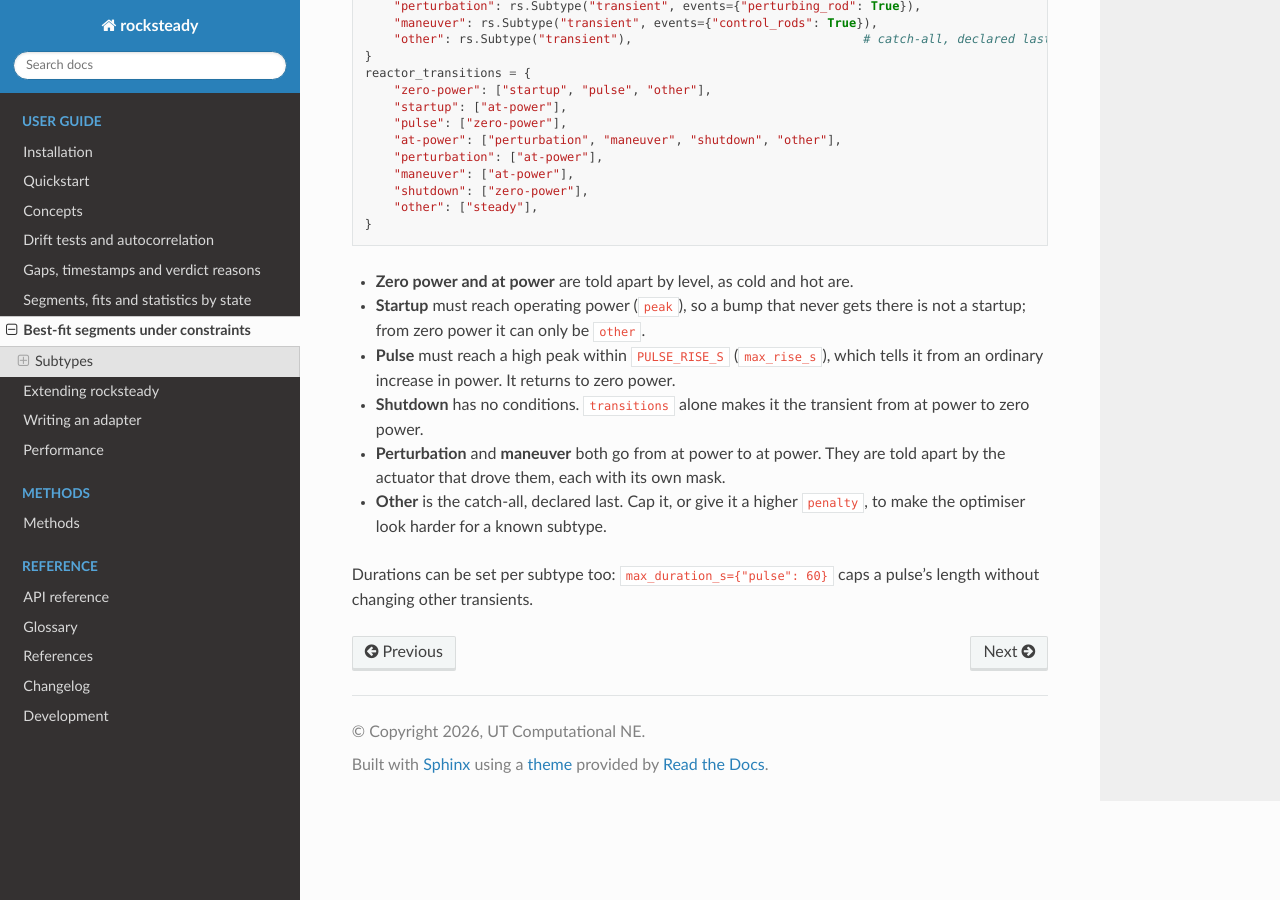
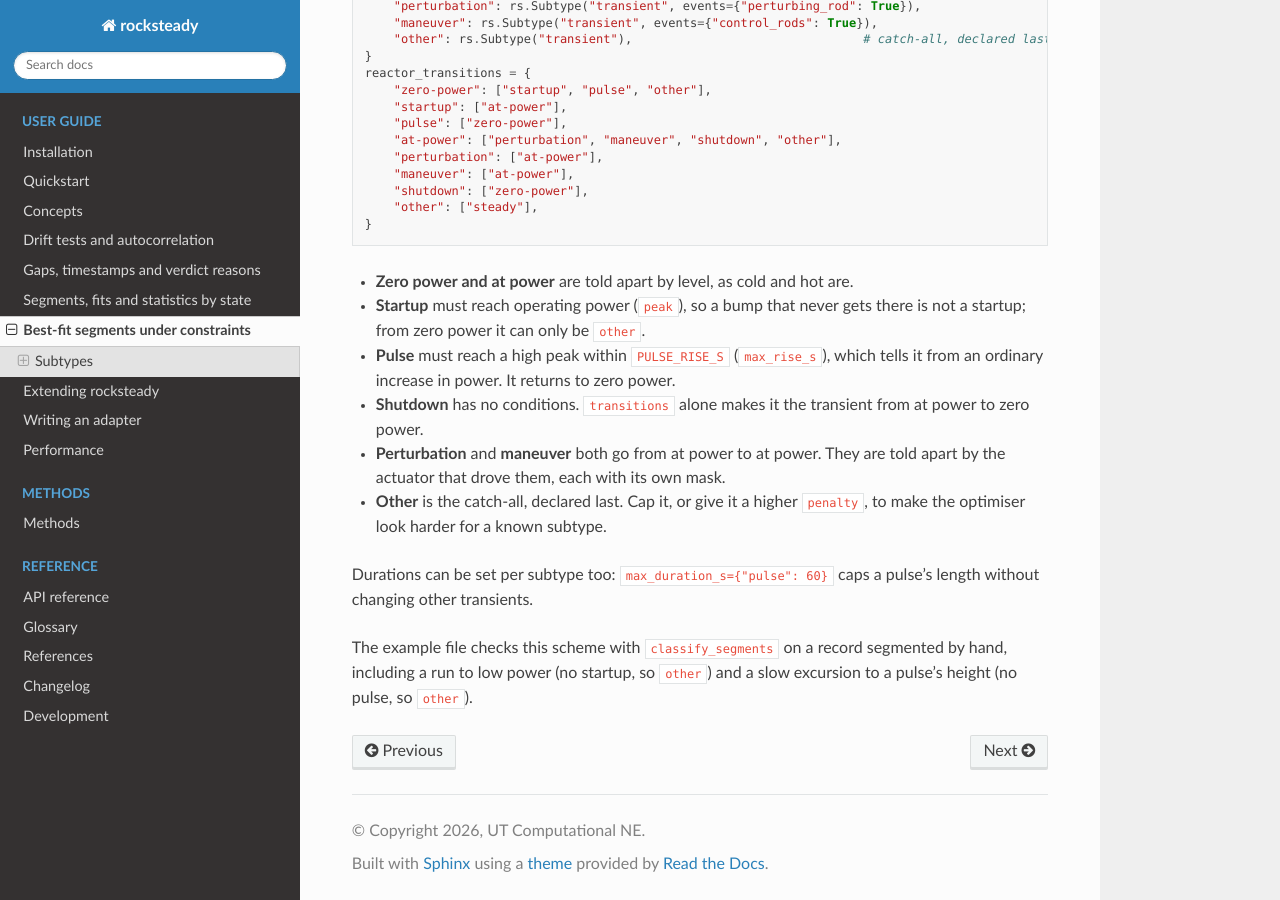
Before and after one commit to UT-Computational-NE/rocksteady, a Sphinx documentation site: the page built from docs/source/guide/optimal.md, in a window 1280 px wide and 900 px high, scrolled down 7287 px. Built offline with Sphinx 7.4.7 and the Read the Docs theme 3.1.0, drawn with Linux system fonts in a browser that asks for light colours.

Commit message:
Reactor sketch: a low-power run and a slow excursion pin peak and rise (#67)
The hand-made reactor record gains a run to 5 % (no startup, since its
peak stays under operating power) and a slow rise to a pulse's height (no
pulse, since it rises too slowly); both come out as the catch-all. A
mutant dropping the startup's peak or the pulse's max_rise_s now fails
the docs-example test.

Co-Authored-By: Claude Opus 5.5 <noreply@anthropic.com>

```diff
--- a/docs/source/examples/subtypes.py
+++ b/docs/source/examples/subtypes.py
@@ -120,8 +120,11 @@ reactor_transitions = {
 
 
 def reactor_record():
-    """One second per sample: a startup, a maneuver, a perturbation, a shutdown and a pulse, by hand."""
-    seconds = np.arange(3300.0)
+    """
+    One second per sample, segmented by hand: a startup, a maneuver, a perturbation, a shutdown and a pulse;
+    then a run to low power, which is no startup, and a slow excursion to a pulse's height, which is no pulse.
+    """
+    seconds = np.arange(4500.0)
     power = np.full(len(seconds), 0.01)
     power[300:600] = 50.0 * (1 - np.exp(-(seconds[300:600] - 300) / 60))
     power[600:1200] = 50.0
@@ -130,10 +133,14 @@ def reactor_record():
     power[1800:1830] -= 5.0 * np.sin(np.pi * (seconds[1800:1830] - 1800) / 30)
     power[2400:2700] = 80.0 * np.exp(-(seconds[2400:2700] - 2400) / 40)
     power[3001:3060] = 2000.0 * np.exp(-(seconds[3001:3060] - 3001) / 5)
-    cuts = [0, 300, 600, 1200, 1300, 1800, 1830, 2400, 2700, 3000, 3060, 3300]
-    states = ["steady", "transient"] * 5 + ["steady"]
+    power[3300:3400] = 5.0 * (1 - np.exp(-(seconds[3300:3400] - 3300) / 20))
+    power[3400:3600] = 5.0
+    power[3600:3700] = 5.0 * np.exp(-(seconds[3600:3700] - 3600) / 20)
+    power[4000:4100] = 600.0 * np.sin(np.pi * (seconds[4000:4100] - 4000) / 100)
+    cuts = [0, 300, 600, 1200, 1300, 1800, 1830, 2400, 2700, 3000, 3060, 3300, 3400, 3600, 3700, 4000, 4100, 4500]
+    states = ["steady", "transient"] * 8 + ["steady"]
     segs = [rs.Segment(a, b, rs.State(st)) for a, b, st in zip(cuts, cuts[1:], states)]
-    masks = {"control_rods": np.isin(np.arange(len(seconds)), [300, 1200, 2400]),
+    masks = {"control_rods": np.isin(np.arange(len(seconds)), [300, 1200, 2400, 3300, 3600]),
              "perturbing_rod": np.isin(np.arange(len(seconds)), [1800])}
     return seconds, power, segs, masks
 
@@ -143,4 +150,5 @@ reactor_typed = rs.classify_segments(reactor_t, power, segs, subtypes=reactor, e
                                      transitions=reactor_transitions)
 assert [s.subtype for s in reactor_typed] == [
     "zero-power", "startup", "at-power", "maneuver", "at-power", "perturbation",
-    "at-power", "shutdown", "zero-power", "pulse", "zero-power"]
+    "at-power", "shutdown", "zero-power", "pulse", "zero-power",
+    "other", "at-power", "shutdown", "zero-power", "other", "zero-power"]
--- a/docs/source/guide/optimal.md
+++ b/docs/source/guide/optimal.md
@@ -276,3 +276,7 @@ thresholds and the masks (one per actuator) are the adapter's to choose:
 
 Durations can be set per subtype too: `max_duration_s={"pulse": 60}` caps
 a pulse's length without changing other transients.
+
+The example file checks this scheme with `classify_segments` on a record
+segmented by hand, including a run to low power (no startup, so `other`)
+and a slow excursion to a pulse's height (no pulse, so `other`).
```
